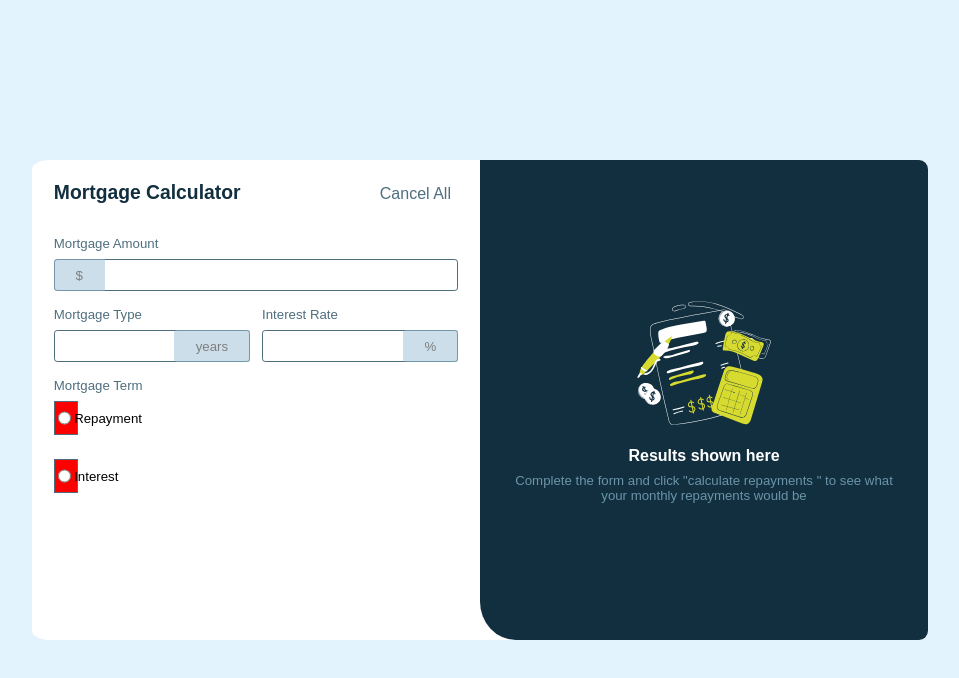
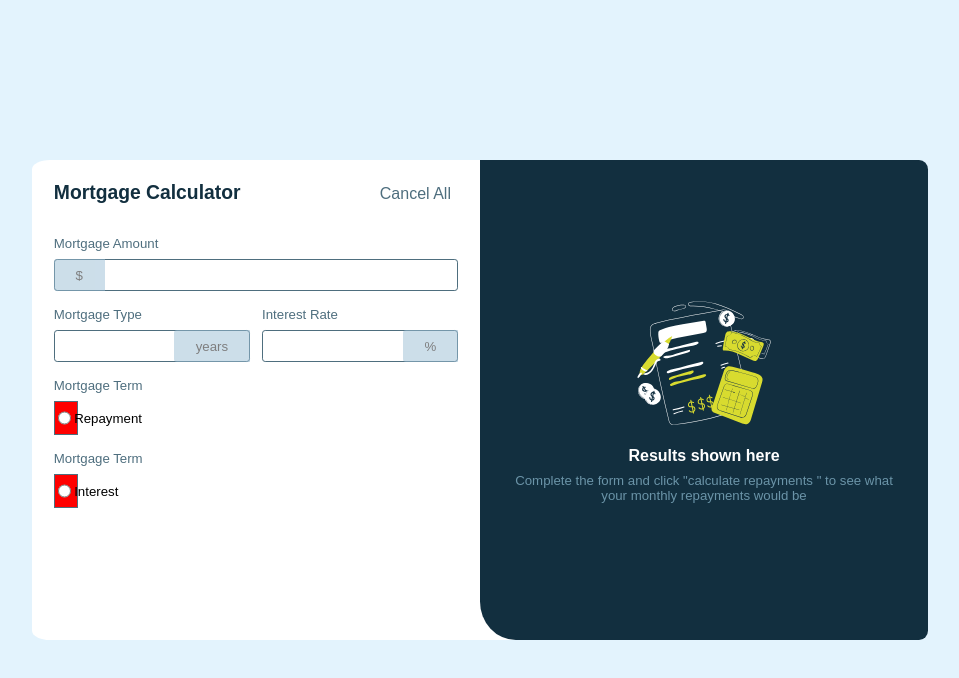
Before and after one commit to Oddisy/mortgage_repayment, a React (Vite) app: page / in a window 1280 px wide. Shown: the top 678 px of the page, without its empty margins (160-1119 px from the left). Built offline with nearby package versions, Linux system fonts and the light colour scheme.

Commit message:
fix: optimized code

```diff
--- a/interface.tsx
+++ b/interface.tsx
@@ -7,11 +7,11 @@ export interface InputProps {
 	mortgageAmountContainerClassName: string
 	mortgageAmountInputContainerClassName: string
 	mortgageInputCurrencyClassName?: string
-	labelText: string
-	htmlFor: string
+	labelText?: string
+	htmlFor?: string
 	inputClassName: string
 	formInputLabelClass: string
-	currencySign: string
+	currencySign?: string
 	inputType: string
 	mortgageType?: string
 }
--- a/src/component/form.tsx
+++ b/src/component/form.tsx
@@ -1,14 +1,8 @@
 import "../css/form.css"
 import { Input } from "../component/input"
+import { mortgageTypeData, inputProps } from "../data/formData"
 const Form = () =>  {
-	const inputProps = {
-		mortgageAmountContainerClassName: "mortgage_amount-container ",
 
-
-		inputClassName: "form-input-class",
-		formInputLabelClass: "form-input-label",
-
-	}
 
 	return (
 		<form action="">
@@ -20,7 +14,7 @@ const Form = () =>  {
 					currencySign="$"
 					labelText="Mortgage Amount"
 					mortgageInputCurrencyClassName="mortgage_input-currency left"
-
+					inputClassName="form-input-class"
 					inputType="text"
 					mortgageAmountInputContainerClassName="mortgage_amount_input-container"
 
@@ -36,6 +30,7 @@ const Form = () =>  {
 					mortgageInputCurrencyClassName="mortgage_input-currency right"
 					inputType="text"
 					mortgageAmountInputContainerClassName="mortgage_amount_input-container"
+					inputClassName="form-input-class right"
 
 				/>
 				<Input
@@ -46,32 +41,24 @@ const Form = () =>  {
 					mortgageInputCurrencyClassName="mortgage_input-currency right"
 					inputType="text"
 					mortgageAmountInputContainerClassName="mortgage_amount_input-container"
-
+					inputClassName="form-input-class right"
 				/>
 			</div>
 			<div className="mortgage-type">
-				<div className="mortage-type--repayment">
+				{mortgageTypeData.map((item, index) => (
+					<div key={index} className="mortage-type--repayment">
 					<div className="mortgage-type--repayment-text">
 						<Input
+
 							{...inputProps}
 							labelText="Mortgage Term"
 							inputType="radio"
 							mortgageAmountInputContainerClassName="mortgage_amount_input-container radio"
-							mortgageType="Repayment" />
+								mortgageType={item.mortgageTypeText}
+								inputClassName="form-input-class" />
 
 					</div>
-				</div>
-				<div className="mortage-type--repayment">
-					<div className="mortgage-type--repayment-text">
-						<Input
-							{...inputProps}
-
-							inputType="radio"
-							mortgageAmountInputContainerClassName="mortgage_amount_input-container radio"
-							mortgageType="Interest " />
-
-					</div>
-				</div>
+					</div>))}
 			</div>
 	      </form>
 	)
--- a/src/css/form.css
+++ b/src/css/form.css
@@ -19,6 +19,7 @@ form {
 	border: 1px solid var(--Slate-700);
 	display: flex;
 	justify-content: space-between;
+	width: full;
 }
 
 .mortgage-type--repayment-text {
--- a/src/css/input.css
+++ b/src/css/input.css
@@ -7,14 +7,16 @@
 
 .form-input-class {
 	width: 100%;
-	padding-left: 12%;
+	padding-left: 13%;
 	height: 2rem;
 	border-radius: 0.2rem;
 	border: 1px solid var(--Slate-700);
 	outline: none;
 
 }
-
+.form-input-class.right {
+	padding-left: 1%;
+}
 .mortgage_amount-container {
 	width: 100%;
 	display: flex;
--- /dev/null
+++ b/src/data/formData.ts
@@ -0,0 +1,12 @@
+ const mortgageTypeData = [{ mortgageTypeText: "Repayment", labelText: "Mortgage Term" }, { mortgageTypeText: "Interest", labelText: "" }]
+
+ const mortgageDurationData = [{}, {}]
+
+ const inputProps = {
+	mortgageAmountContainerClassName: "mortgage_amount-container ",
+	formInputLabelClass: "form-input-label",
+	mortgageAmountInputContainerClassName: "mortgage_amount_input-container radio"
+
+}
+
+ export  {mortgageTypeData, mortgageDurationData, inputProps}
```
